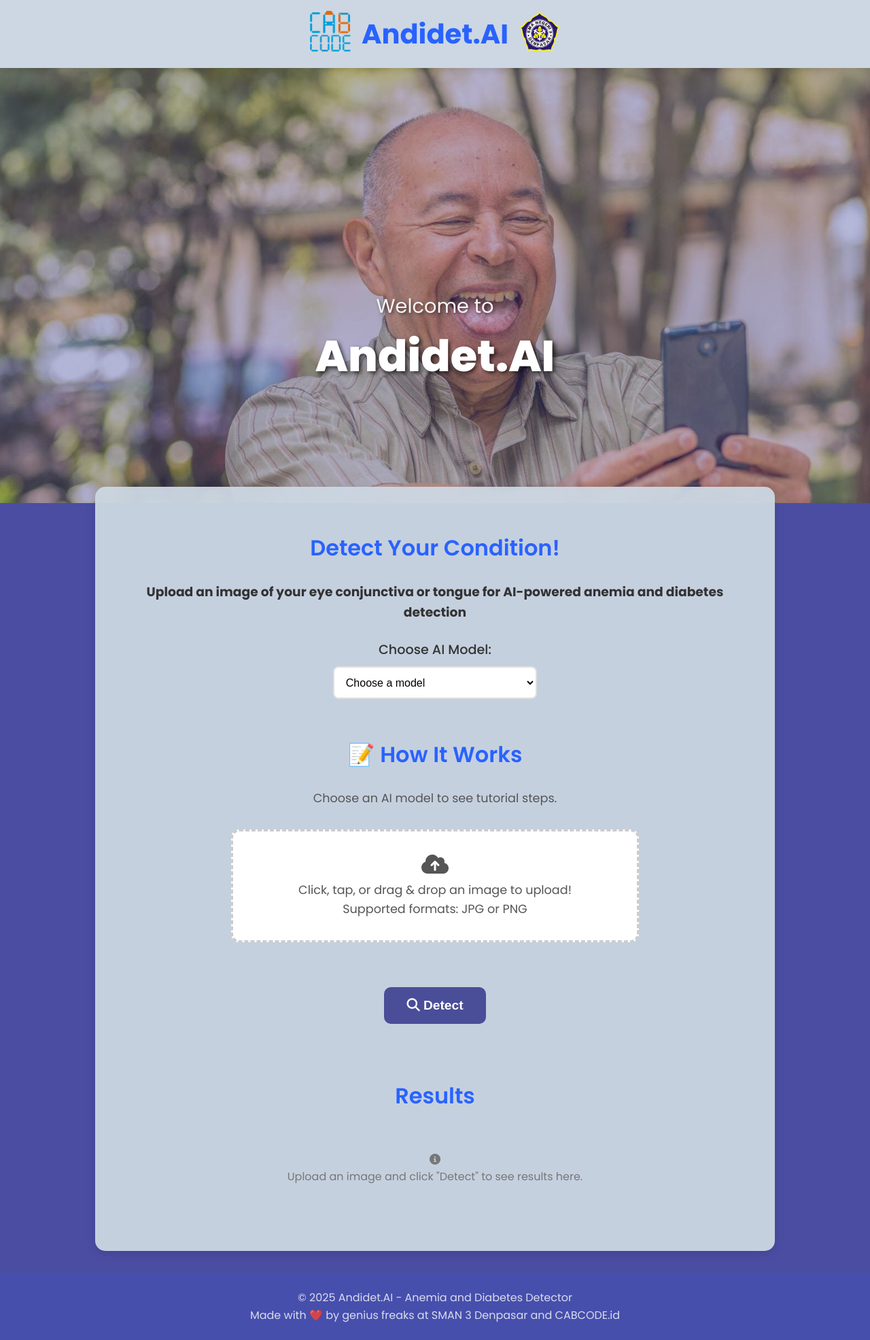
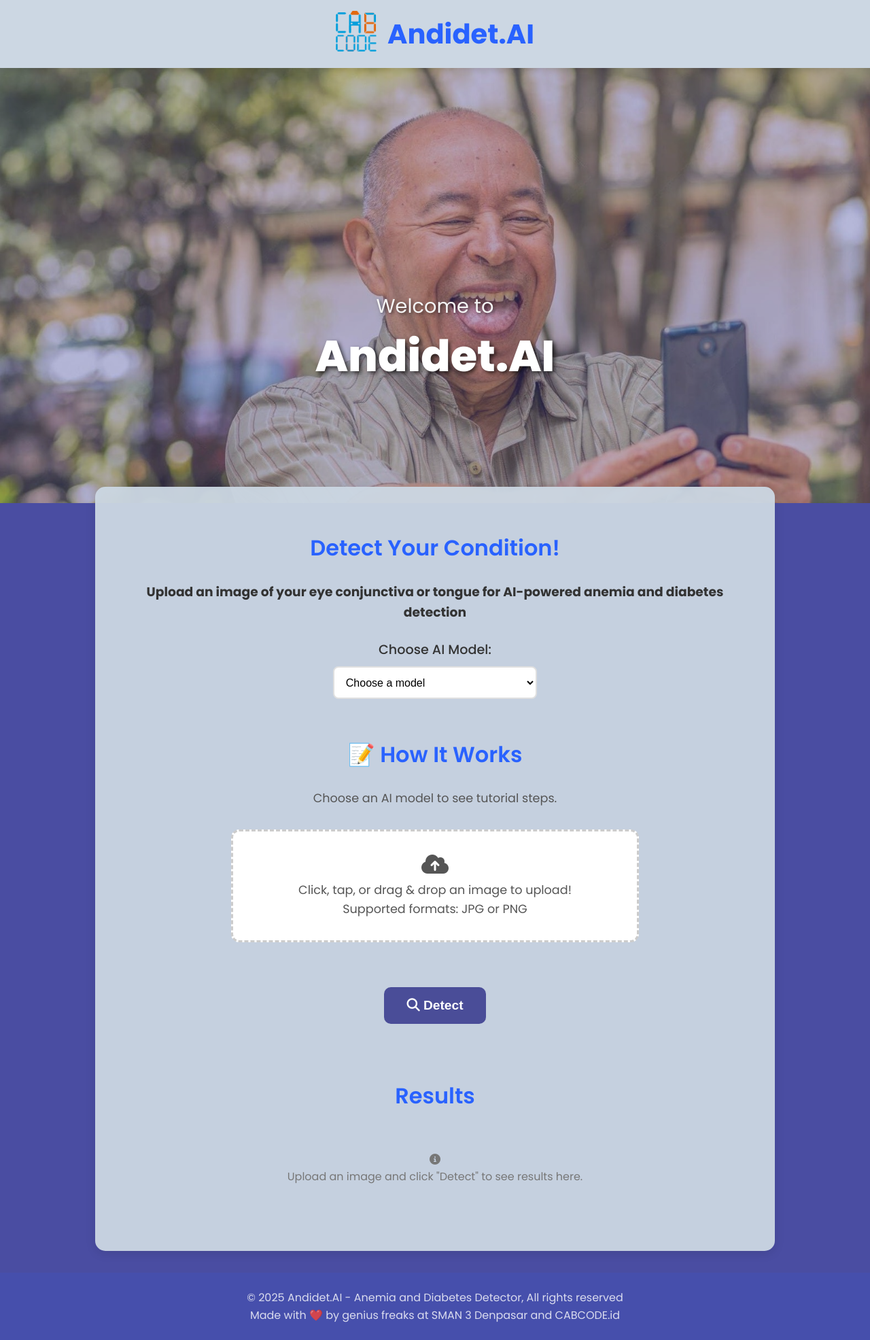
Before and after one commit to Arocoboyy/Andidet.AI, a Flask app: page / in a window 1280 px wide. Shown: the whole page at 68% size. Run offline with Flask 3, Linux system fonts and the light colour scheme; some libraries are stand-ins or nearby versions.

Commit message:
add a safer branding

```diff
--- a/templates/index.html
+++ b/templates/index.html
@@ -17,12 +17,12 @@
                 <img src="{{ url_for('static', filename='images/cabcode.png') }}" alt="cabcode.id Logo">
             </a>
             <!-- <img src="{{ url_for('static', filename='images/logo.png') }}" alt="Andidet.AI Logo"> -->
-            <h1 class="header-info">Andidet.AI</h1>
+            <h1 class="header-info"> Andidet.AI</h1>
             <!-- <img src="{{ url_for('static', filename='images/logo1.png') }}" alt="Secondary Logo"> -->
-            <a href="https://www.instagram.com/trisma_denpasar/?hl=en">
+            <!-- <a href="https://www.instagram.com/trisma_denpasar/?hl=en">
                 <img src="{{ url_for('static', filename='images/Logo_SMAN_3_Denpasar.png') }}" alt="sma3 Logo">
             </a>
-
+             -->
         </div>
     </header>
 
@@ -143,7 +143,7 @@
 
     <footer>
         <div class="footer-content">
-            <p>&copy; 2025 Andidet.AI - Anemia and Diabetes Detector</p>
+            <p>&copy; 2025 Andidet.AI - Anemia and Diabetes Detector, All rights reserved</p>
             <p>Made with ❤️ by genius freaks at SMAN 3 Denpasar and CABCODE.id</p>
         </div>
     </footer>
```
Also changed, not shown: static/images/Logo_SMAN_3_Denpasar.png (deleted).
